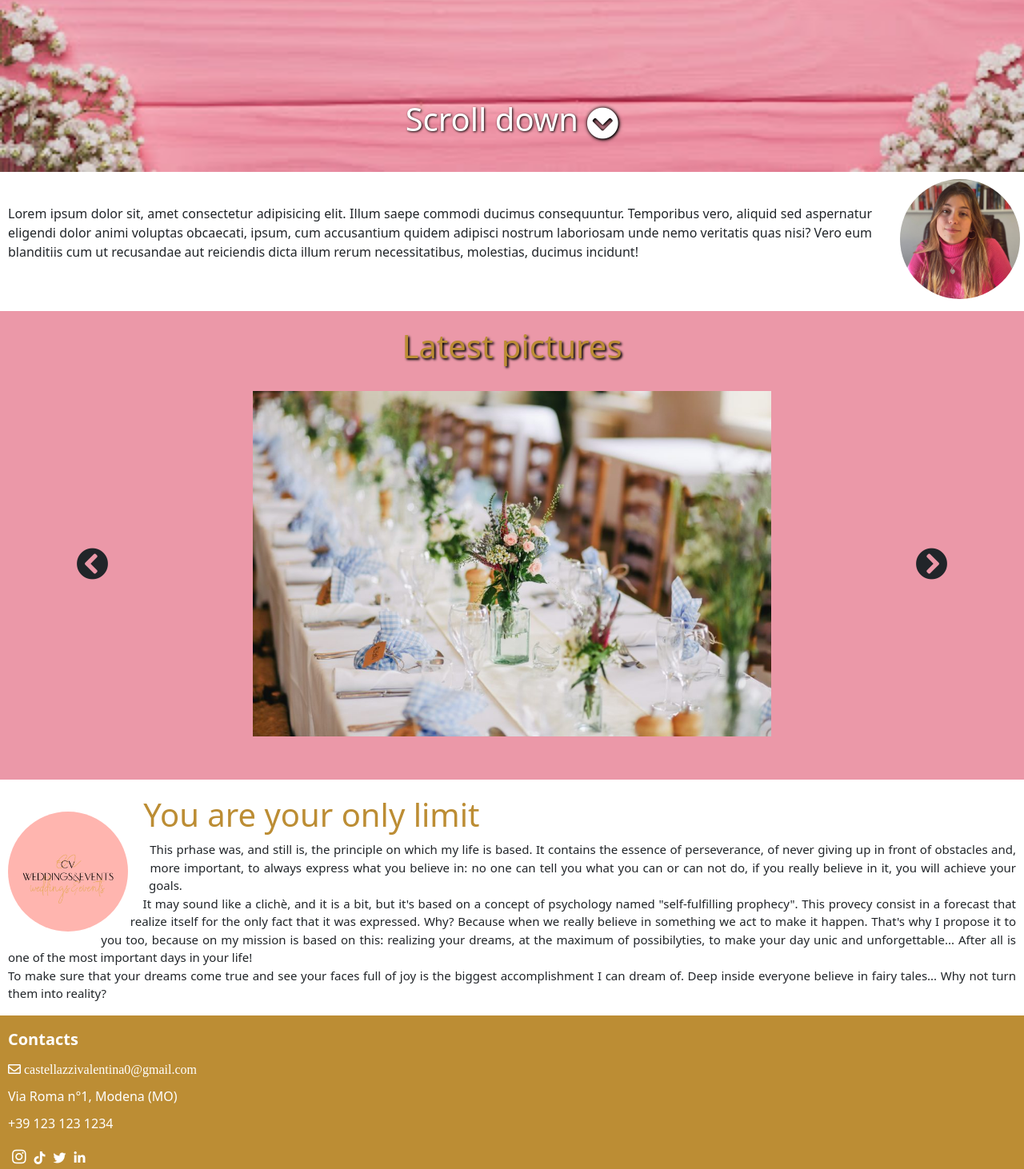
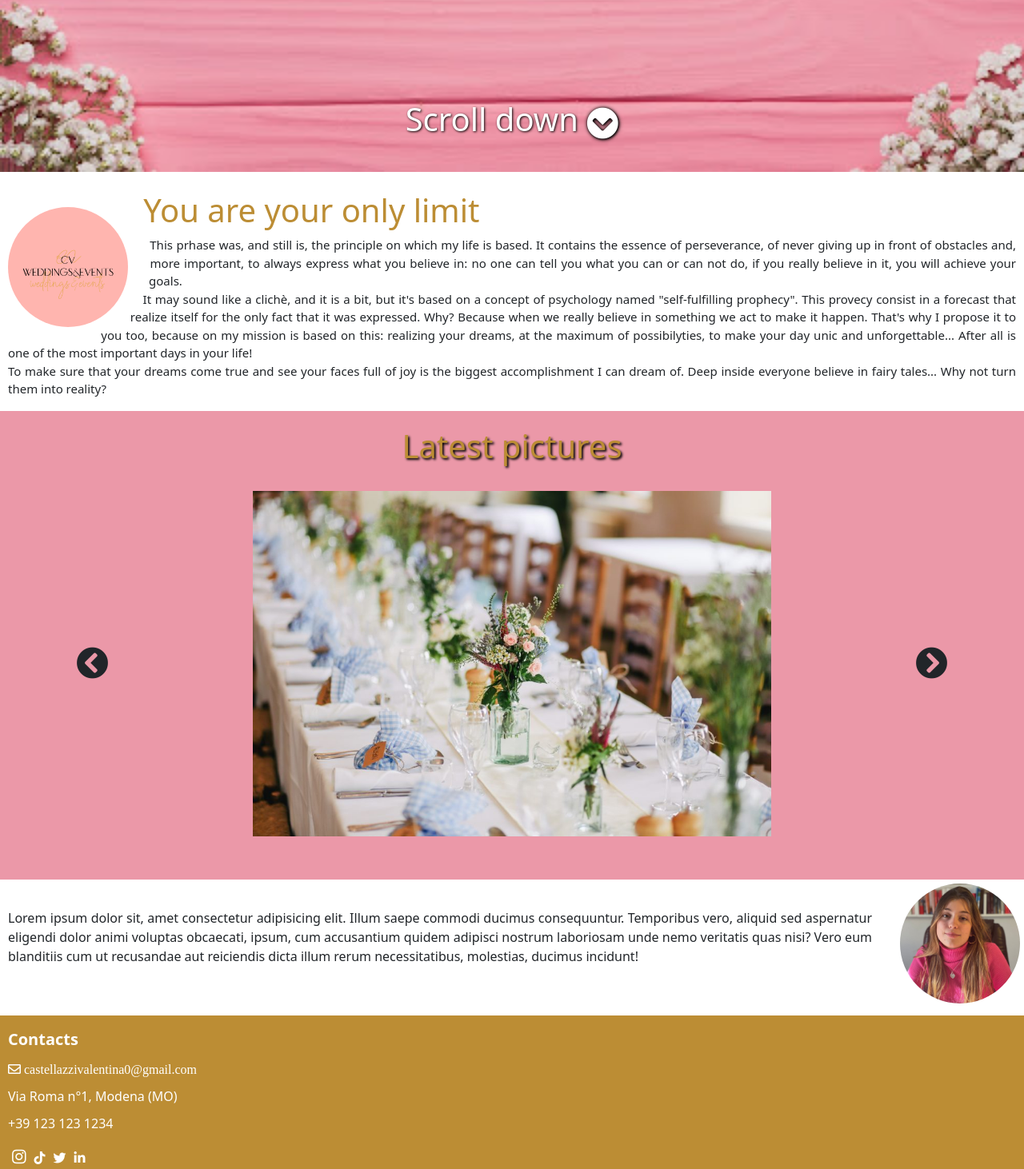
Before and after one commit to PaulDenis/cv_wedding_events_mobile, a Vue app: page / in a window 1280 px wide. Shown: the part 541-2003 px from the top of the page at 80% size. Built offline with nearby package versions, Linux system fonts and the light colour scheme.

Commit message:
carousle bug risolto

```diff
--- a/src/App.vue
+++ b/src/App.vue
@@ -6,11 +6,11 @@
       :linguaggio="linguaggio"/>
       <Header
       @lingua="lingua"/>
-      <PersonalDesc
+      <BrandDesc
       :linguaggio="linguaggio"/>
       <LandingCarousel
       :linguaggio="linguaggio"/>
-      <BrandDesc
+      <PersonalDesc
       :linguaggio="linguaggio"/>
       <Footer
       :linguaggio="linguaggio"/>
--- a/src/components/LandingCarousel.vue
+++ b/src/components/LandingCarousel.vue
@@ -106,7 +106,6 @@ export default {
             img {
                 position: relative;
                 height: 100%;
-                top: 15%;
             }
         }
     }
```
